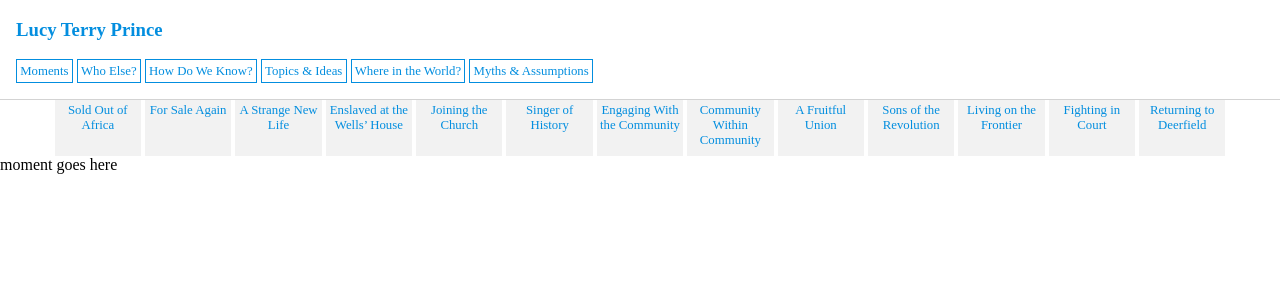
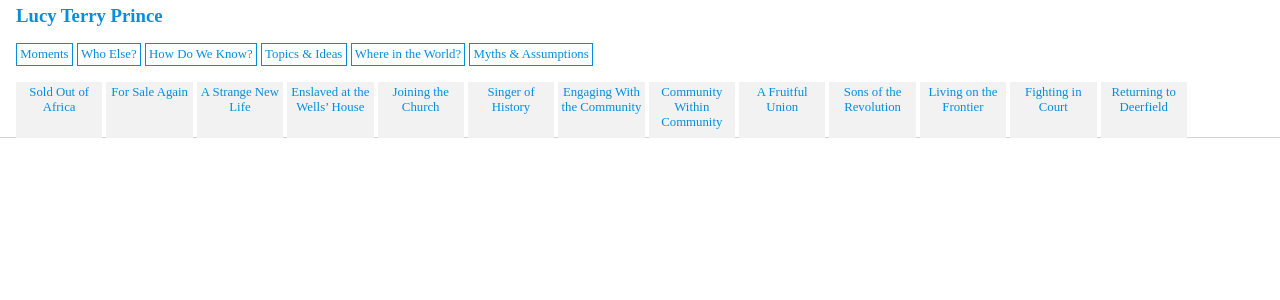
Before and after one commit to DigitalGizmo/lucy_project, a Django app: template templates/moments/moment_base.html in a window 1280 px wide. Shown: the top 300 px of the page. Run offline with Django 4.2, Linux system fonts and the light colour scheme; the template is opened without the code that fills it, so the values that code supplies are empty.

Commit message:
a little higher plateau

```diff
--- a/apps/local_static/css/lucy.css
+++ b/apps/local_static/css/lucy.css
@@ -7,8 +7,18 @@ body {
 }
 
 header#header {
+  background-color: white;
 	border-bottom: 1px solid lightgrey;
+  height: 137px;
 	padding: 0 1em;
+  position: fixed;
+  top: 0;
+  width: 100%;
+  z-index: 100;
+}
+
+header#header h3 {
+	margin: 0.25em 0;
 }
 
 h1, h2, h3, h4 {
@@ -50,17 +60,19 @@ a:visited {
 	padding: 0.25em;
 }
 
-.moment-nav {/* for mini-nav */
-	text-align: center;
+nav.moment-nav {/* for mini-nav */
+	width: 100%;
+	overflow-x: scroll;
 }
 
-.moment-nav nav ul {
+nav.moment-nav ul {
 	list-style: none;
 	margin: 0;
 	padding: 0;
+	white-space: nowrap;
 }
 
-.moment-nav nav ul li {
+nav.moment-nav ul li {
 	background-color: #f2f2f2;
 	display: inline-block;
 	font-size: .8em;
@@ -68,6 +80,7 @@ a:visited {
 	width: 80px;
 	height: 50px;
 	text-align: center;
+	text-wrap: wrap;
 	vertical-align: text-top;
 }
 
--- a/templates/moments/moment_base.html
+++ b/templates/moments/moment_base.html
@@ -6,10 +6,7 @@
     <h3><a href="{% url 'sitewide:home' %}">Lucy Terry Prince</a></h3>
 	{% include "_main_nav.html" %}
 
-</header>
-
-<header class="moment-nav">
-    <nav>
+    <nav class="moment-nav">
         <ul>
             <li><a href="#">Sold Out of Africa</a></li>
 			<li><a href="#">For Sale Again</a></li>
@@ -28,13 +25,11 @@
 	</nav>
 </header>
 
-<section >
 
-	{% block moment %}
+{% block moment %}
 
-	moment goes here
+moment goes here
 
-	{% endblock moment %}
-</section><!-- / -->
+{% endblock moment %}
 
 {% endblock sub_base %}
--- a/templates/moments/moment_title.html
+++ b/templates/moments/moment_title.html
@@ -5,7 +5,7 @@
 
 {% block moment %}
 
-<div class="moment-title title-community">
+<section class="moment-title title-community">
 
   <h1>{% block page_title %}Community Within Community{% endblock %}</h1>
 
@@ -22,6 +22,6 @@
     </ul>
   </nav>
 
-</div><!--/moment-title-->
+</section><!--/moment-title-->
 
 {% endblock moment %}
```
Also changed, not shown: other parts of apps/local_static/css/lucy.css (+27 -33 lines), templates/moments/proof.html (+11 -13 lines).
